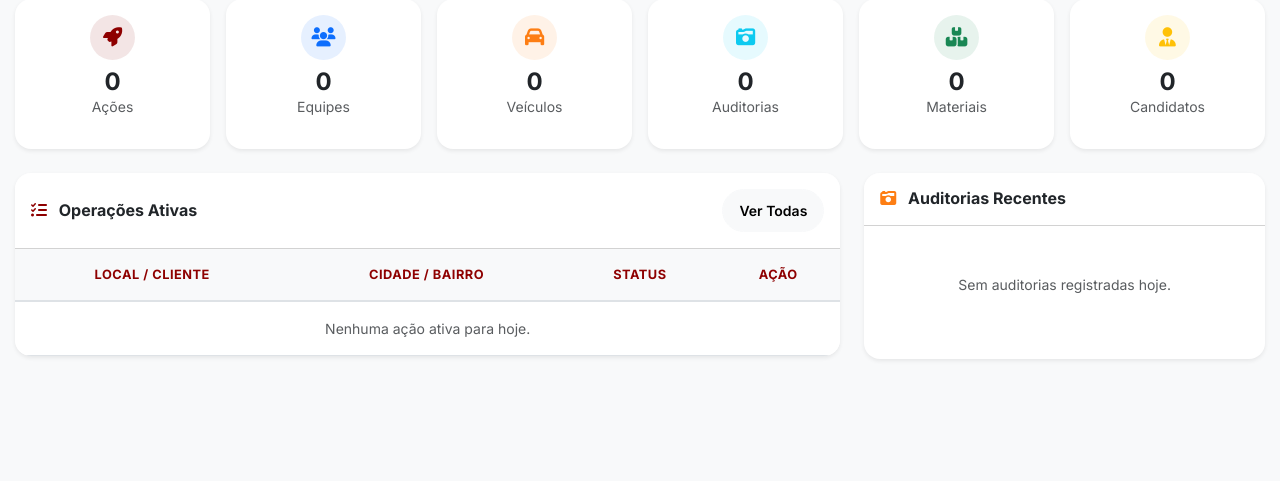
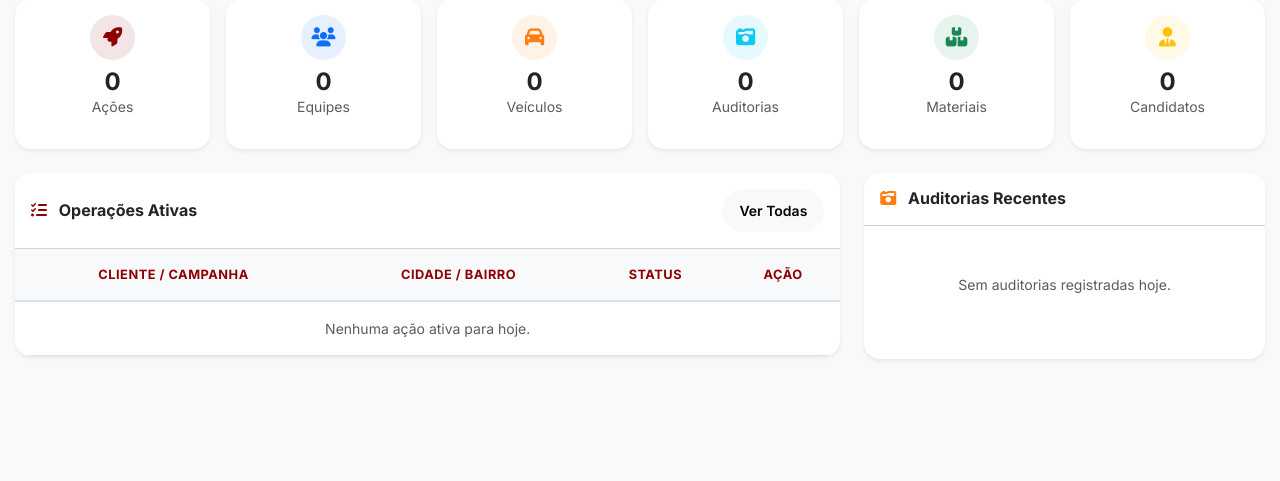
Before and after one commit to panfletagemrelampago/gestao, a Flask app: page /dashboard in a window 1280 px wide. Shown: the part 199-680 px from the top of the page. Run offline with Flask 3, Linux system fonts and the light colour scheme; a user stored in the database is signed in.

Commit message:
fix: ajustar rótulo do cabeçalho no dashboard para CLIENTE / CAMPANHA

```diff
--- a/app/templates/main/dashboard.html
+++ b/app/templates/main/dashboard.html
@@ -85,7 +85,7 @@
                     <table class="table table-hover mb-0 align-middle">
                         <thead class="bg-light">
                             <tr class="small text-muted">
-                                <th class="ps-3">LOCAL / CLIENTE</th>
+                                <th class="ps-3">CLIENTE / CAMPANHA</th>
                                 <th class="d-none d-md-table-cell">CIDADE / BAIRRO</th>
                                 <th>STATUS</th>
                                 <th class="pe-3 text-center">AÇÃO</th>
```
